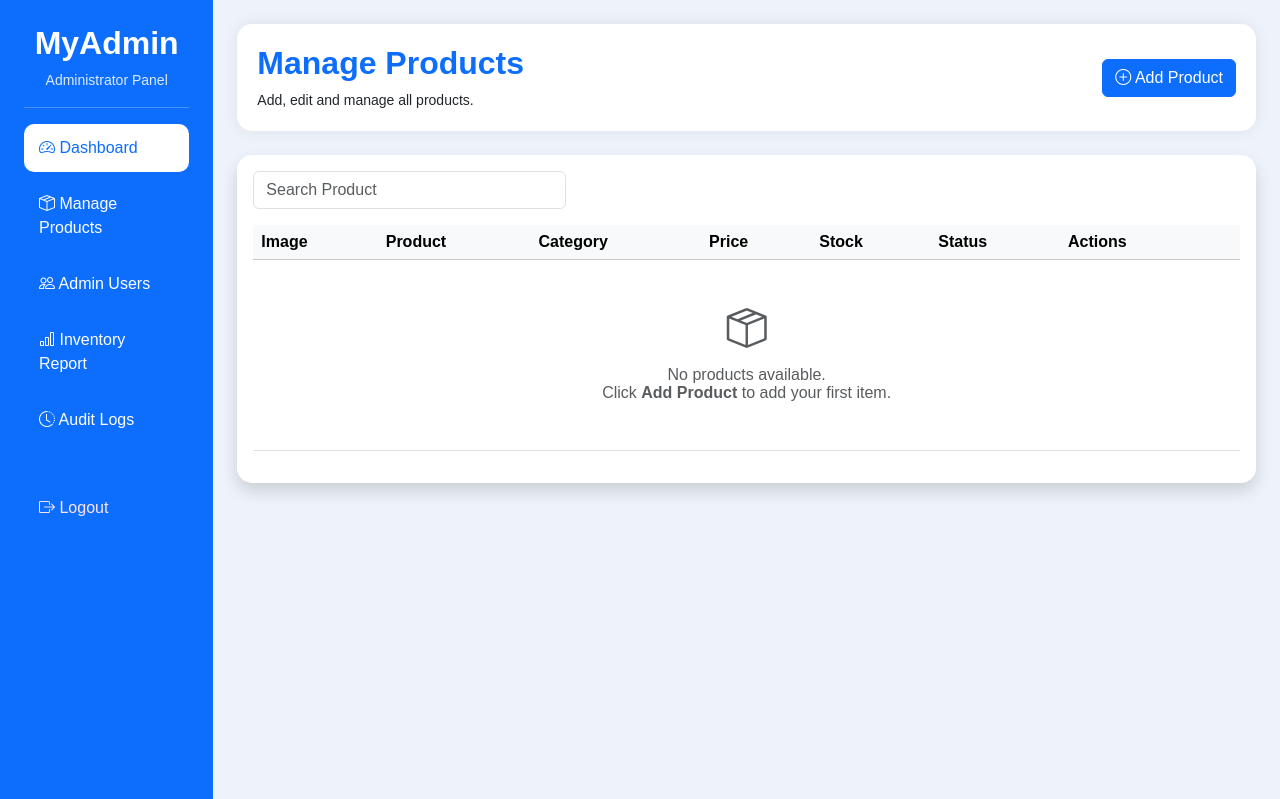
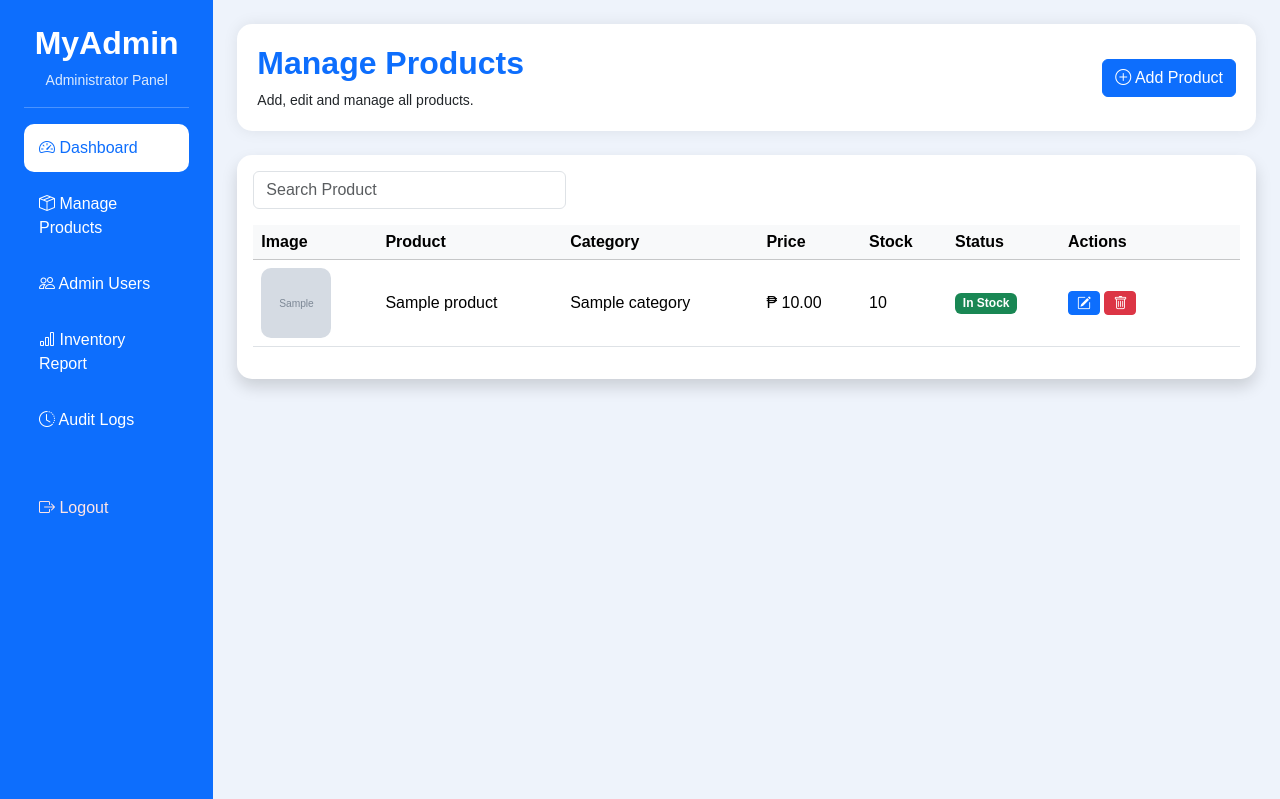
Before and after one commit to Riacha0/PHP, a PHP site: page /manage_products.php in a window 1280 px wide. Shown: the top 799 px of the page. Run offline with PHP 8.4, Linux system fonts and the light colour scheme; the visitor is signed in with stand-in values (Sample User, id 1); tables that the repository leaves empty or names only in its code hold one stand-in row (values such as "Sample post"); grey boxes marked "Sample" are stand-in pictures.

Commit message:
Update manage_products.php

```diff
--- a/MyAdmin/admin/manage_products.php
+++ b/MyAdmin/admin/manage_products.php
@@ -3,6 +3,7 @@
 include("../includes/session.php");
 include("../includes/db_connection.php");
 include("../includes/header.php");
+
 /** @var mysqli $conn */
 
 ?>
@@ -132,6 +133,111 @@ if(isset($_POST['save_product'])){
 
                         <tbody>
 
+<?php
+
+$sql = "SELECT products.*, categories.category_name
+        FROM products
+        LEFT JOIN categories
+        ON products.category_id = categories.category_id";
+
+$result = mysqli_query($conn,$sql);
+
+if(mysqli_num_rows($result) > 0){
+
+    while($row = mysqli_fetch_assoc($result)){
+
+?>
+
+<tr>
+
+    <td>
+
+        <img
+            src="../uploads/<?php echo $row['image']; ?>"
+            width="70"
+            height="70"
+            style="object-fit:cover; border-radius:10px;">
+
+    </td>
+
+    <td>
+
+        <?php echo $row['product_name']; ?>
+
+    </td>
+
+    <td>
+
+        <?php echo $row['category_name']; ?>
+
+    </td>
+
+    <td>
+
+        ₱ <?php echo number_format($row['price'],2); ?>
+
+    </td>
+
+    <td>
+
+        <?php echo $row['stock']; ?>
+
+    </td>
+
+    <td>
+
+        <?php
+
+        if($row['stock'] <= 0){
+
+            echo "<span class='badge bg-danger'>Out of Stock</span>";
+
+        }
+
+        else if($row['stock'] <= 5){
+
+            echo "<span class='badge bg-warning text-dark'>Low Stock</span>";
+
+        }
+
+        else{
+
+            echo "<span class='badge bg-success'>In Stock</span>";
+
+        }
+
+        ?>
+
+    </td>
+
+    <td>
+
+        <button class="btn btn-sm btn-primary">
+
+            <i class="bi bi-pencil-square"></i>
+
+        </button>
+
+        <button class="btn btn-sm btn-danger">
+
+            <i class="bi bi-trash"></i>
+
+        </button>
+
+    </td>
+
+</tr>
+
+<?php
+
+    }
+
+}
+
+else{
+
+?>
+
 <tr>
 
     <td colspan="7" class="text-center text-muted py-5">
@@ -142,13 +248,15 @@ if(isset($_POST['save_product'])){
 
         No products available.
 
-                                    <br>
-
-                                    Click <strong>Add Product</strong> to add your first item.
-
     </td>
 
 </tr>
+
+<?php
+
+}
+
+?>
 
 </tbody>
 
```
Lines whose indentation alone changed are shown as unchanged.
